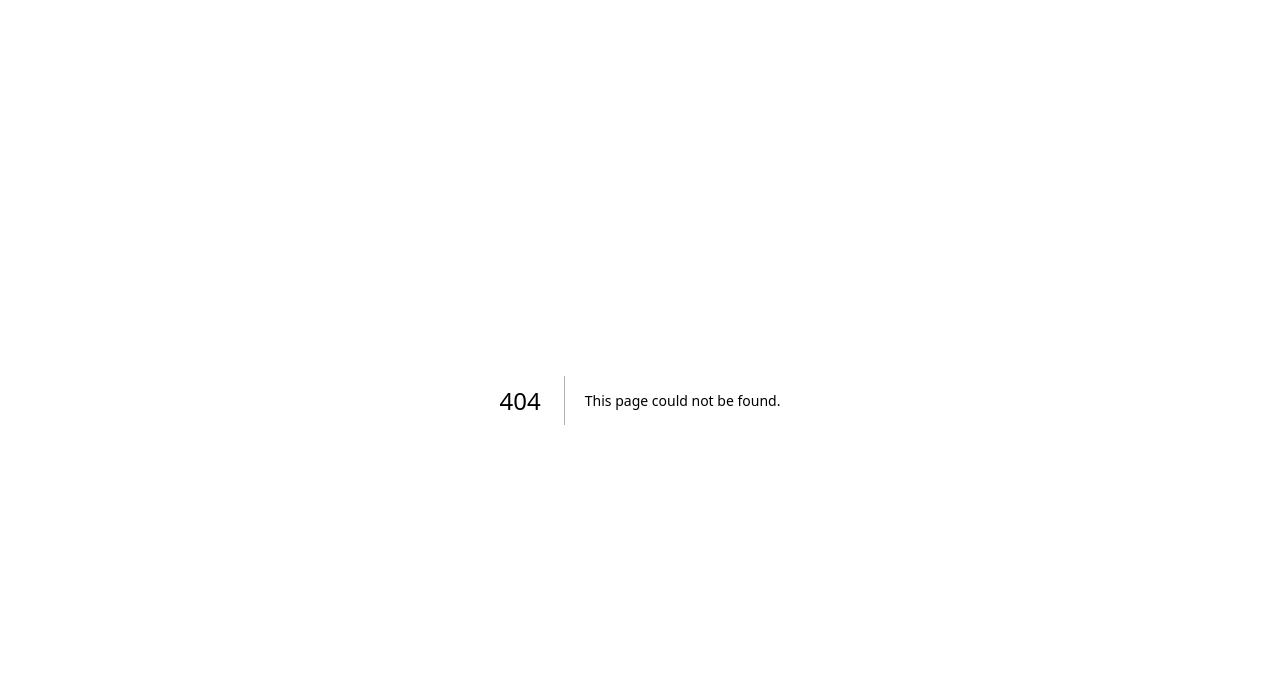
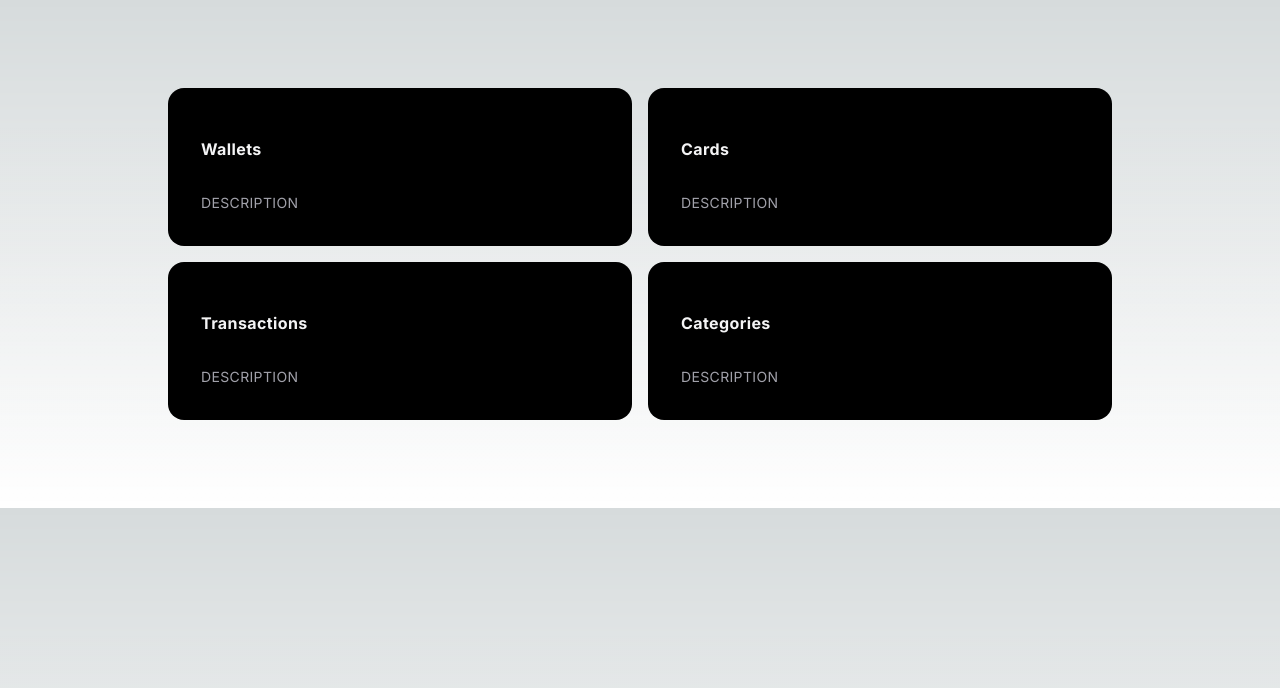
Before and after one commit to Web-Team-Project/Virtual-Wallet-FE, a Next.js app: page /dashboard in a window 1280 px wide. Before the commit this address had no page. Shown: the top 688 px of the page. Built offline with nearby package versions, Linux system fonts and the light colour scheme.

Commit message:
dashboard links

```diff
--- a/package.json
+++ b/package.json
@@ -20,7 +20,7 @@
     "axios": "^1.7.2",
     "chart.js": "^4.4.3",
     "clsx": "^2.1.1",
-    "framer-motion": "^11.2.6",
+    "framer-motion": "^11.2.10",
     "next": "14.2.3",
     "next-auth": "^4.24.7",
     "react": "^18",
--- /dev/null
+++ b/src/app/components/ui/card-hover-effect.tsx
@@ -0,0 +1,112 @@
+"use client";
+import { cn } from "../../utils/cn";
+import { AnimatePresence, motion } from "framer-motion";
+import Link from "next/link";
+import { useState } from "react";
+
+export const HoverEffect = ({
+  items,
+  className,
+}: {
+  items: {
+    title: string;
+    description: string;
+    link: string;
+  }[];
+  className?: string;
+}) => {
+  let [hoveredIndex, setHoveredIndex] = useState<number | null>(null);
+
+  return (
+    <div
+      className={cn(
+        "grid grid-cols-2 md:grid-cols-2  lg:grid-cols-2  py-20",
+        className
+      )}
+    >
+      {items.map((item, idx) => (
+        <Link
+          href={item?.link}
+          key={item?.link}
+          className="relative group  block p-2 h-full w-full"
+          onMouseEnter={() => setHoveredIndex(idx)}
+          onMouseLeave={() => setHoveredIndex(null)}
+        >
+          <AnimatePresence>
+            {hoveredIndex === idx && (
+              <motion.span
+                className="absolute inset-0 h-full w-full bg-neutral-200 dark:bg-slate-800/[0.8] block  rounded-3xl"
+                layoutId="hoverBackground"
+                initial={{ opacity: 0 }}
+                animate={{
+                  opacity: 1,
+                  transition: { duration: 0.15 },
+                }}
+                exit={{
+                  opacity: 0,
+                  transition: { duration: 0.15, delay: 0.2 },
+                }}
+              />
+            )}
+          </AnimatePresence>
+          <Card>
+            <CardTitle>{item.title}</CardTitle>
+            <CardDescription>{item.description}</CardDescription>
+          </Card>
+        </Link>
+      ))}
+    </div>
+  );
+};
+
+export const Card = ({
+  className,
+  children,
+}: {
+  className?: string;
+  children: React.ReactNode;
+}) => {
+  return (
+    <div
+      className={cn(
+        "rounded-2xl h-full w-full p-4 overflow-hidden bg-black border border-transparent dark:border-white/[0.2] group-hover:border-slate-700 relative z-20",
+        className
+      )}
+    >
+      <div className="relative z-50">
+        <div className="p-4">{children}</div>
+      </div>
+    </div>
+  );
+};
+export const CardTitle = ({
+  className,
+  children,
+}: {
+  className?: string;
+  children: React.ReactNode;
+}) => {
+  return (
+    <h4 className={cn("text-zinc-100 font-bold tracking-wide mt-4", className)}>
+      {children}
+    </h4>
+  );
+};
+export const CardDescription = ({
+  className,
+  children,
+}: {
+  className?: string;
+  children: React.ReactNode;
+}) => {
+  return (
+    <p
+      className={cn(
+        "mt-8 text-zinc-400 tracking-wide leading-relaxed text-sm",
+        className
+      )}
+    >
+      {children}
+    </p>
+  );
+};
--- /dev/null
+++ b/src/app/dashboard/page.tsx
@@ -0,0 +1,35 @@
+import { HoverEffect } from "../components/ui/card-hover-effect";
+
+export default function Dashboard() {
+  return (
+    <div className="max-w-5xl mx-auto px-8">
+      <HoverEffect items={projects} />
+    </div>
+  );
+}
+export const projects = [
+  {
+    title: "Wallets",
+    description:
+      "DESCRIPTION",
+    link: "/wallets",
+  },
+  {
+    title: "Cards",
+    description:
+      "DESCRIPTION",
+    link: "/cards",
+  },
+  {
+    title: "Transactions",
+    description:
+      "DESCRIPTION",
+    link: "/transactions",
+  },
+  {
+    title: "Categories",
+    description:
+      "DESCRIPTION",
+    link: "/categories",
+  },
+];
```
Also changed, not shown: src/app/globals.css (line endings or trailing spaces), 1 other file (tests, documents, lock files or other folders).
